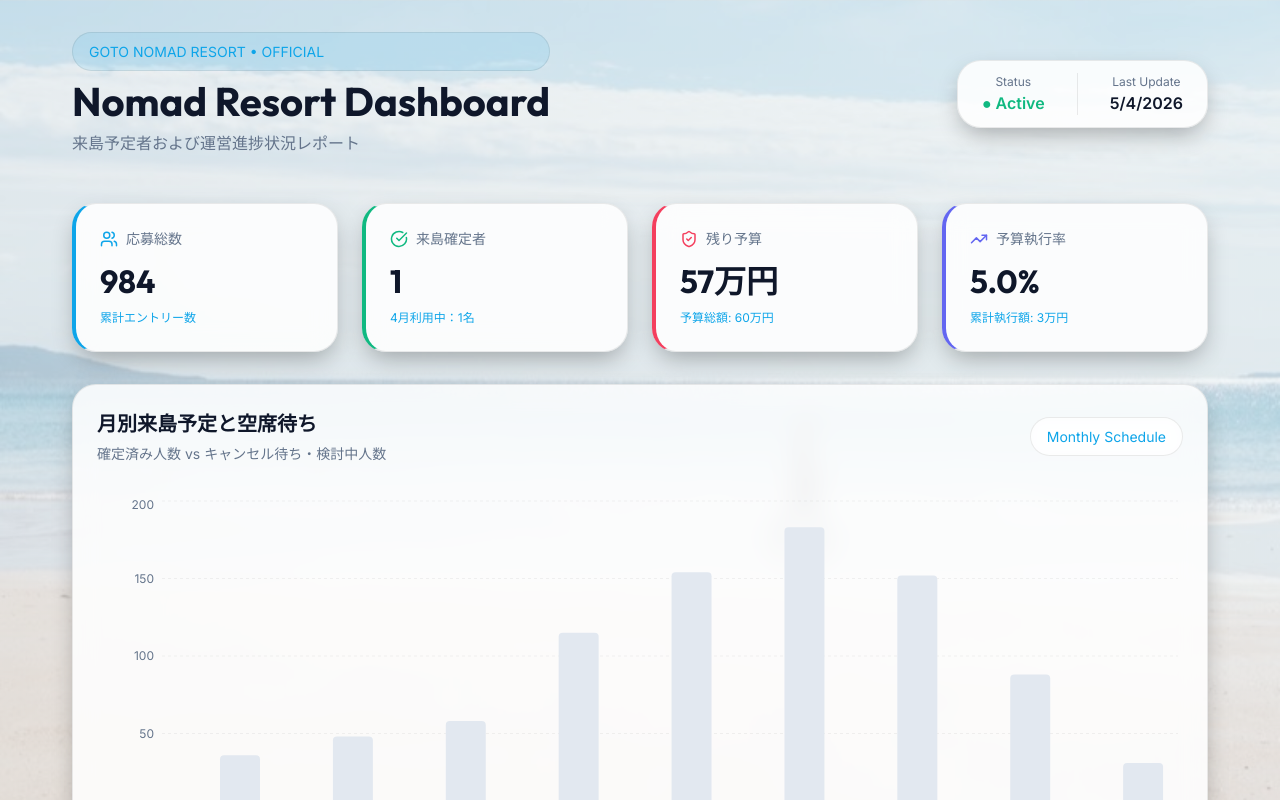
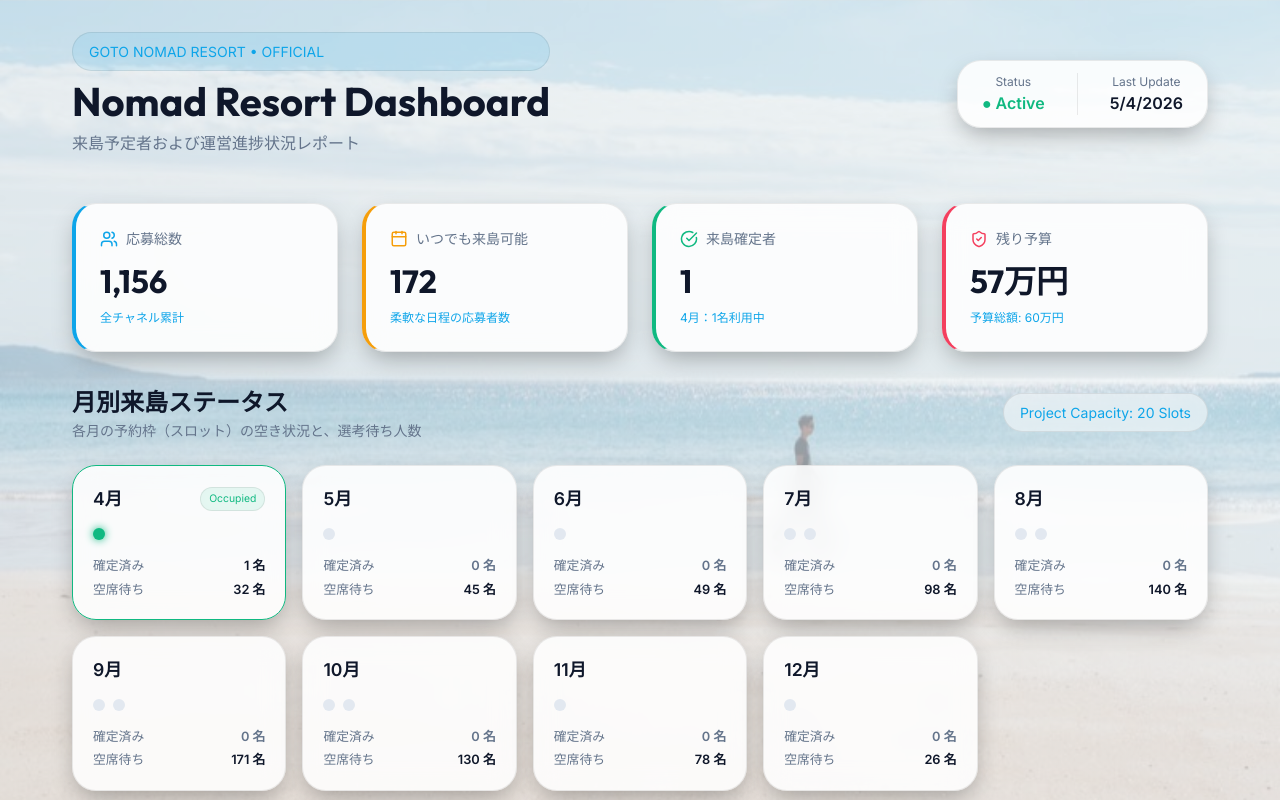
Before and after one commit to nomad-resort/digital-nomad-goto-longstaysupport, a React (Vite) app: page / in a window 1280 px wide. Shown: the top 800 px of the page. Built offline with nearby package versions, Linux system fonts and the light colour scheme.

Commit message:
feat: implement monthly status cards with slots and flexible applicants section

```diff
--- a/src/App.jsx
+++ b/src/App.jsx
@@ -72,43 +72,89 @@ function App() {
           icon={Users}
           label="応募総数"
           value={dashboardData.total.toLocaleString()}
-          subValue="累計エントリー数"
+          subValue="全チャネル累計"
           color="#0ea5e9"
+        />
+        <StatCard
+          icon={Calendar}
+          label="いつでも来島可能"
+          value={dashboardData.flexible}
+          subValue="柔軟な日程の応募者数"
+          color="#f59e0b"
         />
         <StatCard
           icon={CheckCircle}
           label="来島確定者"
           value={progress.finalized}
-          subValue="4月利用中：1名"
+          subValue="4月：1名利用中"
           color="#10b981"
         />
         <StatCard
           icon={ShieldCheck}
           label="残り予算"
           value={`${(budget.remaining / 10000).toLocaleString()}万円`}
-          subValue={`予算総額: ${(budget.total / 10000).toLocaleString()}万円`}
+          subValue={`予算総額: 60万円`}
           color="#f43f5e"
-        />
-        <StatCard
-          icon={TrendingUp}
-          label="予算執行率"
-          value={`${((budget.used / budget.total) * 100).toFixed(1)}%`}
-          subValue={`累計執行額: ${(budget.used / 10000).toLocaleString()}万円`}
-          color="#6366f1"
         />
       </section>
 
+      {/* Monthly Status Cards */}
+      <section style={{ marginBottom: '3rem' }}>
+        <div style={{ display: 'flex', justifyContent: 'space-between', alignItems: 'center', marginBottom: '1.5rem' }}>
+          <div>
+            <h2 style={{ fontSize: '1.5rem', fontWeight: 600 }}>月別来島ステータス</h2>
+            <p style={{ fontSize: '0.875rem', color: 'var(--text-muted)' }}>各月の予約枠（スロット）の空き状況と、選考待ち人数</p>
+          </div>
+          <div className="badge">Project Capacity: 20 Slots</div>
+        </div>
+
+        <div className="monthly-grid" style={{ display: 'grid', gridTemplateColumns: 'repeat(auto-fill, minmax(200px, 1fr))', gap: '1rem' }}>
+          {progress.monthly.map((m, i) => (
+            <div key={i} className="card animate-fade-in" style={{ padding: '1.25rem', border: m.finalized > 0 ? '1px solid #10b981' : '1px solid var(--border)' }}>
+              <div style={{ display: 'flex', justifyContent: 'space-between', alignItems: 'center', marginBottom: '1rem' }}>
+                <span style={{ fontWeight: 700, fontSize: '1.1rem' }}>{m.month}</span>
+                {m.finalized > 0 && <span className="badge" style={{ fontSize: '0.65rem', padding: '0.2rem 0.5rem', color: '#10b981', background: 'rgba(16, 185, 129, 0.1)' }}>Occupied</span>}
+              </div>
+
+              {/* Slot Indicators */}
+              <div style={{ display: 'flex', gap: '8px', marginBottom: '1rem' }}>
+                {[...Array(m.capacity)].map((_, idx) => (
+                  <div
+                    key={idx}
+                    style={{
+                      width: '12px',
+                      height: '12px',
+                      borderRadius: '50%',
+                      background: idx < m.finalized ? '#10b981' : '#e2e8f0',
+                      boxShadow: idx < m.finalized ? '0 0 8px #10b981' : 'none'
+                    }}
+                  />
+                ))}
+              </div>
+
+              <div style={{ fontSize: '0.8rem', color: 'var(--text-muted)' }}>
+                <div style={{ display: 'flex', justifyContent: 'space-between', marginBottom: '0.25rem' }}>
+                  <span>確定済み</span>
+                  <span style={{ color: m.finalized > 0 ? 'var(--text-main)' : 'inherit', fontWeight: 600 }}>{m.finalized} 名</span>
+                </div>
+                <div style={{ display: 'flex', justifyContent: 'space-between' }}>
+                  <span>空席待ち</span>
+                  <span style={{ color: 'var(--text-main)', fontWeight: 600 }}>{m.waitlist} 名</span>
+                </div>
+              </div>
+            </div>
+          ))}
+        </div>
+      </section>
+
       <section className="charts-grid" style={{ marginBottom: '2rem' }}>
-        <div className="card animate-fade-in" style={{ gridColumn: 'span 2', minHeight: '450px' }}>
+        <div className="card animate-fade-in" style={{ gridColumn: 'span 2', minHeight: '400px' }}>
           <div style={{ display: 'flex', justifyContent: 'space-between', alignItems: 'center', marginBottom: '2rem' }}>
-            <div>
-              <h3 className="chart-title" style={{ marginBottom: '0.25rem' }}>月別来島予定と空席待ち</h3>
-              <p style={{ fontSize: '0.875rem', color: 'var(--text-muted)' }}>確定済み人数 vs キャンセル待ち・検討中人数</p>
-            </div>
-            <div className="badge">Monthly Schedule</div>
+            <h3 className="chart-title" style={{ marginBottom: 0 }}>月別 応募トレンド（母数）</h3>
+            <div className="badge">Demand Trends</div>
           </div>
 
-          <div style={{ width: '100%', height: 350 }}>
+          <div style={{ width: '100%', height: 300 }}>
             <ResponsiveContainer>
               <BarChart data={progress.monthly}>
                 <CartesianGrid strokeDasharray="3 3" stroke="rgba(0,0,0,0.05)" vertical={false} />
@@ -116,10 +162,9 @@ function App() {
                 <YAxis stroke="#64748b" fontSize={12} tickLine={false} axisLine={false} />
                 <Tooltip
                   cursor={{ fill: 'rgba(0,0,0,0.02)' }}
-                  contentStyle={{ backgroundColor: '#fff', border: '1px solid rgba(0,0,0,0.1)', borderRadius: '12px', boxShadow: '0 10px 15px -3px rgba(0,0,0,0.1)' }}
+                  contentStyle={{ backgroundColor: '#fff', border: '1px solid rgba(0,0,0,0.1)', borderRadius: '12px' }}
                 />
-                <Bar dataKey="finalized" name="来島確定" fill="#10b981" radius={[4, 4, 0, 0]} barSize={40} />
-                <Bar dataKey="waitlist" name="空席待ち" fill="#e2e8f0" radius={[4, 4, 0, 0]} barSize={40} />
+                <Bar dataKey="waitlist" name="応募者数" fill="#94a3b8" radius={[4, 4, 0, 0]} opacity={0.6} />
               </BarChart>
             </ResponsiveContainer>
           </div>
--- a/src/data.json
+++ b/src/data.json
@@ -1,5 +1,6 @@
 {
-  "total": 984,
+  "total": 1156,
+  "flexible": 172,
   "budget": {
     "total": 600000,
     "used": 30000,
@@ -11,47 +12,56 @@
       {
         "month": "4\u6708",
         "finalized": 1,
-        "waitlist": 36
+        "waitlist": 32,
+        "capacity": 1
       },
       {
         "month": "5\u6708",
         "finalized": 0,
-        "waitlist": 48
+        "waitlist": 45,
+        "capacity": 1
       },
       {
         "month": "6\u6708",
         "finalized": 0,
-        "waitlist": 58
+        "waitlist": 49,
+        "capacity": 1
       },
       {
         "month": "7\u6708",
         "finalized": 0,
-        "waitlist": 115
+        "waitlist": 98,
+        "capacity": 2
       },
       {
         "month": "8\u6708",
         "finalized": 0,
-        "waitlist": 154
+        "waitlist": 140,
+        "capacity": 2
       },
       {
         "month": "9\u6708",
         "finalized": 0,
-        "waitlist": 183
+        "waitlist": 171,
+        "capacity": 2
       },
       {
         "month": "10\u6708",
         "finalized": 0,
-        "waitlist": 152
+        "waitlist": 130,
+        "capacity": 2
       },
       {
         "month": "11\u6708",
         "finalized": 0,
-        "waitlist": 88
+        "waitlist": 78,
+        "capacity": 1
       },
       {
         "month": "12\u6708",
         "finalized": 0,
-        "waitlist": 31
+        "waitlist": 26,
+        "capacity": 1
       }
     ]
   },
@@ -77,15 +87,15 @@
   "countryData": [
     {
       "name": "Israel",
-      "value": 830
+      "value": 681
     },
     {
       "name": "Other",
-      "value": 78
+      "value": 67
     },
     {
       "name": "USA/Canada",
-      "value": 21
+      "value": 16
     },
     {
       "name": "Germany",
@@ -93,19 +103,19 @@
     },
     {
       "name": "UK",
-      "value": 9
+      "value": 7
     },
     {
       "name": "Italy",
-      "value": 7
+      "value": 6
     },
     {
       "name": "Netherlands",
-      "value": 7
+      "value": 6
     },
     {
       "name": "Spain",
-      "value": 6
+      "value": 5
     },
     {
       "name": "Taiwan",
```
